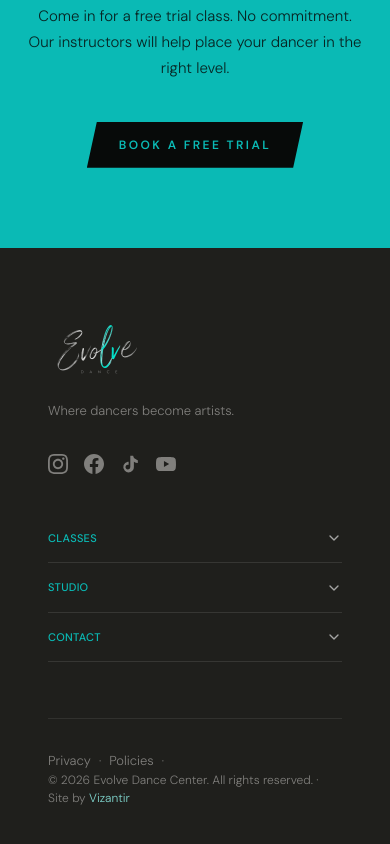
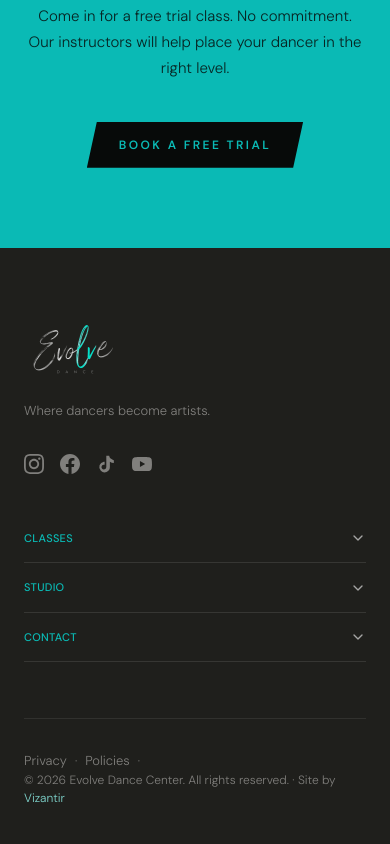
Before and after one commit to vizantirmarketing-alt/evolve-dance, a Next.js app: page /classes in a window 390 px wide. Shown: the part 9576-10420 px from the top of the page. Built offline with nearby package versions, Linux system fonts and the light colour scheme.

Commit message:
Fix mobile footer to extend edge-to-edge

```diff
--- a/components/layout/Footer.tsx
+++ b/components/layout/Footer.tsx
@@ -99,8 +99,9 @@ export default function Footer() {
   }
 
   return (
-    <footer className="bg-[#1F1F1C] px-12 pb-[calc(2.5rem+5rem+env(safe-area-inset-bottom,0px))] pt-[72px] md:pb-10">
-      <div className="pb-14 border-b border-[rgba(255,255,255,0.08)] mb-8">
+    <footer className="bg-[#1F1F1C] pb-[calc(2.5rem+5rem+env(safe-area-inset-bottom,0px))] pt-[72px] md:pb-10">
+      <div className="mx-auto max-w-7xl px-6 md:px-12">
+        <div className="pb-14 border-b border-[rgba(255,255,255,0.08)] mb-8">
         <div className="grid grid-cols-1 md:grid-cols-[2fr_1fr_1fr_1fr] gap-12 md:items-stretch">
           {/* Brand */}
           <div className="flex min-h-0 flex-col gap-8 md:h-full md:gap-0">
@@ -288,8 +289,8 @@ export default function Footer() {
         </div>
       </div>
 
-      {/* Bottom bar */}
-      <div className="flex flex-wrap items-center gap-4">
+        {/* Bottom bar */}
+        <div className="flex flex-wrap items-center gap-4">
         <div className="flex flex-wrap items-center">
           <SmartLink
             href="/privacy"
@@ -327,6 +328,7 @@ export default function Footer() {
             </a>
           </span>
         </div>
+        </div>
       </div>
     </footer>
   )
```
